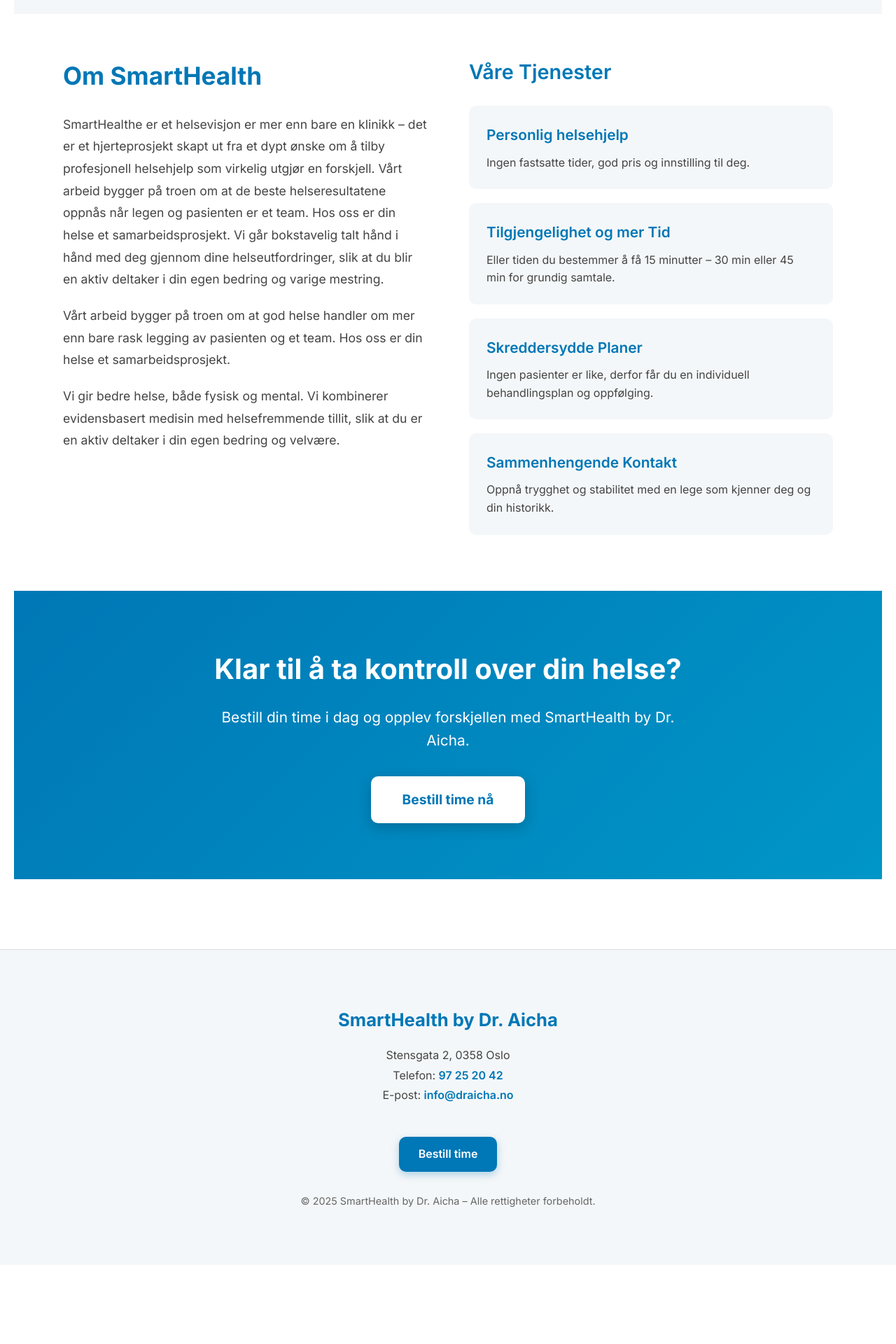
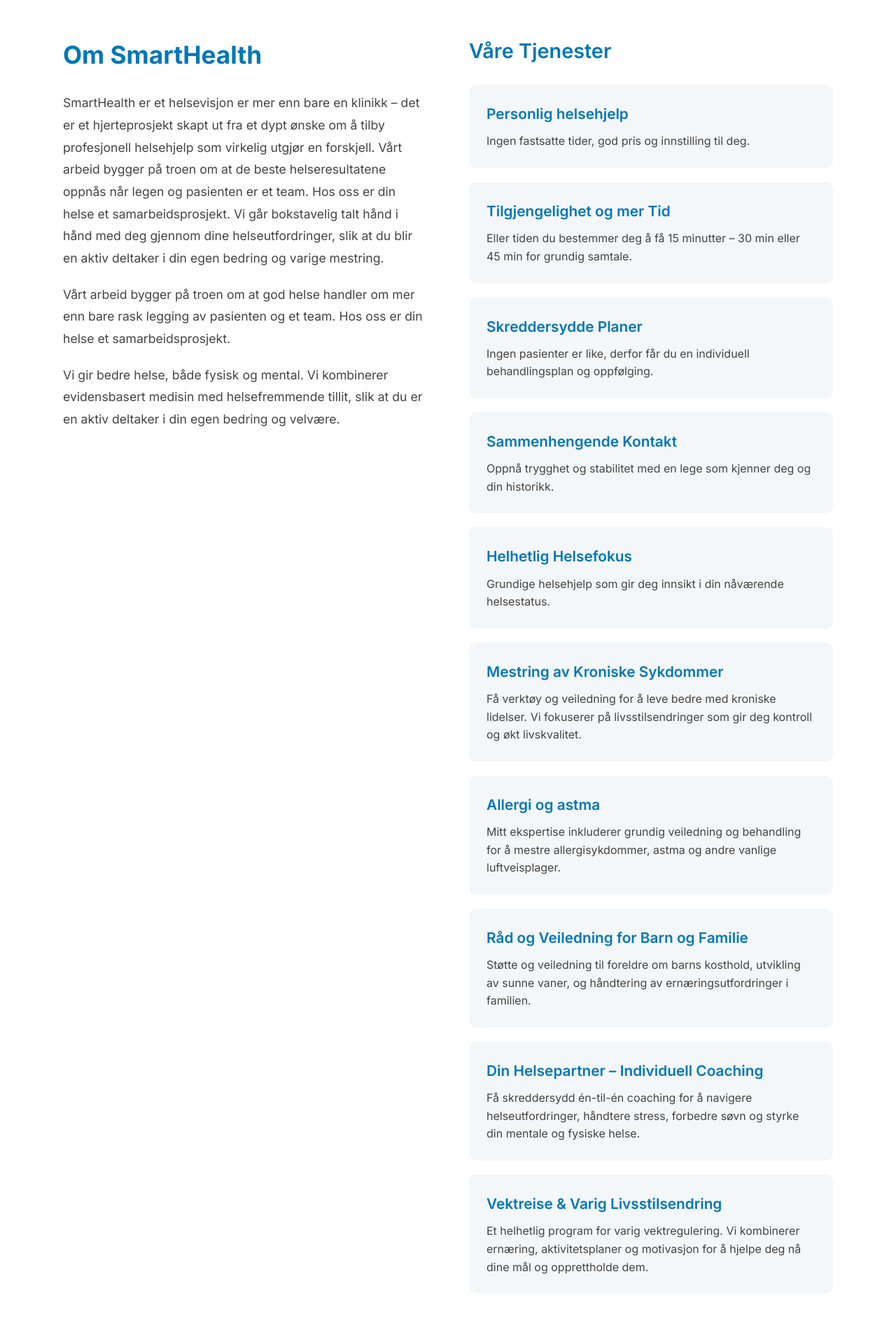
Before and after one commit to aichaib1228-beep/smarthealth-website, a Next.js app: page / in a window 1280 px wide. Shown: the part 1320-3240 px from the top of the page at 70% size. Before the commit the page ends 3127 px from the top, so only its background shows below. Built offline with nearby package versions, Linux system fonts and the light colour scheme.

Commit message:
Fix typos and improve text formatting in page.js

```diff
--- a/app/page.js
+++ b/app/page.js
@@ -8,6 +8,7 @@
         <div className="hero-content-home">
           <h1 className="hero-title-home">
             Velkommen til SmartHealth
+
 
             by Dr. Aicha
           </h1>
@@ -31,13 +32,12 @@
               <p className="info-text">
                 <strong>Ved spørsmål eller timebestilling:</strong>
               </p>
-                           <ul className="info-list">
+              <ul className="info-list">
                 <li>Vi tilbyr Drop-in timer og time på dagen uten lange ventetider.</li>
-                <li>Du kan kontakte oss via e-post: <a href="mailto:info@draicha.no" class="text-jeg redigerer noen steder for eks, her eposten var feil og jeg byttet men kan du se om det er riktig ?link">kontakt@smarthealthbydraicha.no</a></li>
-                <li>SMS på <a href="sms:+4797252042" class="text-link">97 25 20 42</a></li>
-                <li>Hvis det haster, ring <a href="tel:+4797252042" class="text-link">97 25 20 42</a></li>
+                <li>Du kan kontakte oss via e-post: <a href="mailto:info@draicha.no" className="text-link">info@draicha.no</a></li>
+                <li>SMS på <a href="sms:+4797252042" className="text-link">97 25 20 42</a></li>
+                <li>Hvis det haster, ring <a href="tel:+4797252042" className="text-link">97 25 20 42</a></li>
               </ul>
-
               <p className="info-note">
                 Jeg tilbyr flerspråklig kommunikasjon – på norsk, engelsk, spansk, somali og arabisk.
               </p>
@@ -72,18 +72,24 @@
           <div className="about-text-column">
             <h2 className="section-title-home">Om SmartHealth</h2>
             <p className="about-paragraph">
-              SmartHealthe er et helsevisjon er mer enn bare en klinikk – det er et hjerteprosjekt skapt ut fra et dypt ønske om å tilby profesjonell helsehjelp som virkelig utgjør en forskjell.
-Vårt arbeid bygger på troen om at de beste helseresultatene oppnås når legen og pasienten er et team. Hos oss er din helse et samarbeidsprosjekt.
-Vi går bokstavelig talt hånd i hånd med deg gjennom dine helseutfordringer, slik at du blir en aktiv deltaker i din egen bedring og varige mestring.
+              SmartHealth er et helsevisjon er mer enn bare en klinikk – det
+              er et hjerteprosjekt skapt ut fra et dypt ønske om å tilby
+              profesjonell helsehjelp som virkelig utgjør en forskjell. Vårt
+              arbeid bygger på troen om at de beste helseresultatene
+              oppnås når legen og pasienten er et team. Hos oss er din
+              helse et samarbeidsprosjekt. Vi går bokstavelig talt hånd i
+              hånd med deg gjennom dine helseutfordringer, slik at du blir
+              en aktiv deltaker i din egen bedring og varige mestring.
             </p>
             <p className="about-paragraph">
-              Vårt arbeid bygger på troen om at god helse handler om mer enn bare rask
-              legging av pasienten og et team. Hos oss er din helse et samarbeidsprosjekt.
+              Vårt arbeid bygger på troen om at god helse handler om mer
+              enn bare rask legging av pasienten og et team. Hos oss er din
+              helse et samarbeidsprosjekt.
             </p>
             <p className="about-paragraph">
-              Vi gir bedre helse, både fysisk og mental. Vi kombinerer evidensbasert medisin
-              med helsefremmende tillit, slik at du er en aktiv deltaker i din egen bedring
-              og velvære.
+              Vi gir bedre helse, både fysisk og mental. Vi kombinerer
+              evidensbasert medisin med helsefremmende tillit, slik at du er
+              en aktiv deltaker i din egen bedring og velvære.
             </p>
           </div>
 
@@ -97,7 +103,7 @@
 
             <div className="service-item-home">
               <h4>Tilgjengelighet og mer Tid</h4>
-              <p>Eller tiden du bestemmer å få 15 minutter – 30 min eller 45 min for grundig samtale.</p>
+              <p>Eller tiden du bestemmer deg å få 15 minutter – 30 min eller 45 min for grundig samtale.</p>
             </div>
 
             <div className="service-item-home">
@@ -110,7 +116,35 @@
               <p>Oppnå trygghet og stabilitet med en lege som kjenner deg og din historikk.</p>
             </div>
 
+            <div className="service-item-home">
+              <h4>Helhetlig Helsefokus</h4>
+              <p>Grundige helsehjelp som gir deg innsikt i din nåværende helsestatus.</p>
+            </div>
 
+            <div className="service-item-home">
+              <h4>Mestring av Kroniske Sykdommer</h4>
+              <p>Få verktøy og veiledning for å leve bedre med kroniske lidelser. Vi fokuserer på livsstilsendringer som gir deg kontroll og økt livskvalitet.</p>
+            </div>
+
+            <div className="service-item-home">
+              <h4>Allergi og astma</h4>
+              <p>Mitt ekspertise inkluderer grundig veiledning og behandling for å mestre allergisykdommer, astma og andre vanlige luftveisplager.</p>
+            </div>
+
+            <div className="service-item-home">
+              <h4>Råd og Veiledning for Barn og Familie</h4>
+              <p>Støtte og veiledning til foreldre om barns kosthold, utvikling av sunne vaner, og håndtering av ernæringsutfordringer i familien.</p>
+            </div>
+
+            <div className="service-item-home">
+              <h4>Din Helsepartner – Individuell Coaching</h4>
+              <p>Få skreddersydd én-til-én coaching for å navigere helseutfordringer, håndtere stress, forbedre søvn og styrke din mentale og fysiske helse.</p>
+            </div>
+
+            <div className="service-item-home">
+              <h4>Vektreise & Varig Livsstilsendring</h4>
+              <p>Et helhetlig program for varig vektregulering. Vi kombinerer ernæring, aktivitetsplaner og motivasjon for å hjelpe deg nå dine mål og opprettholde dem.</p>
+            </div>
           </div>
         </div>
       </section>
```
